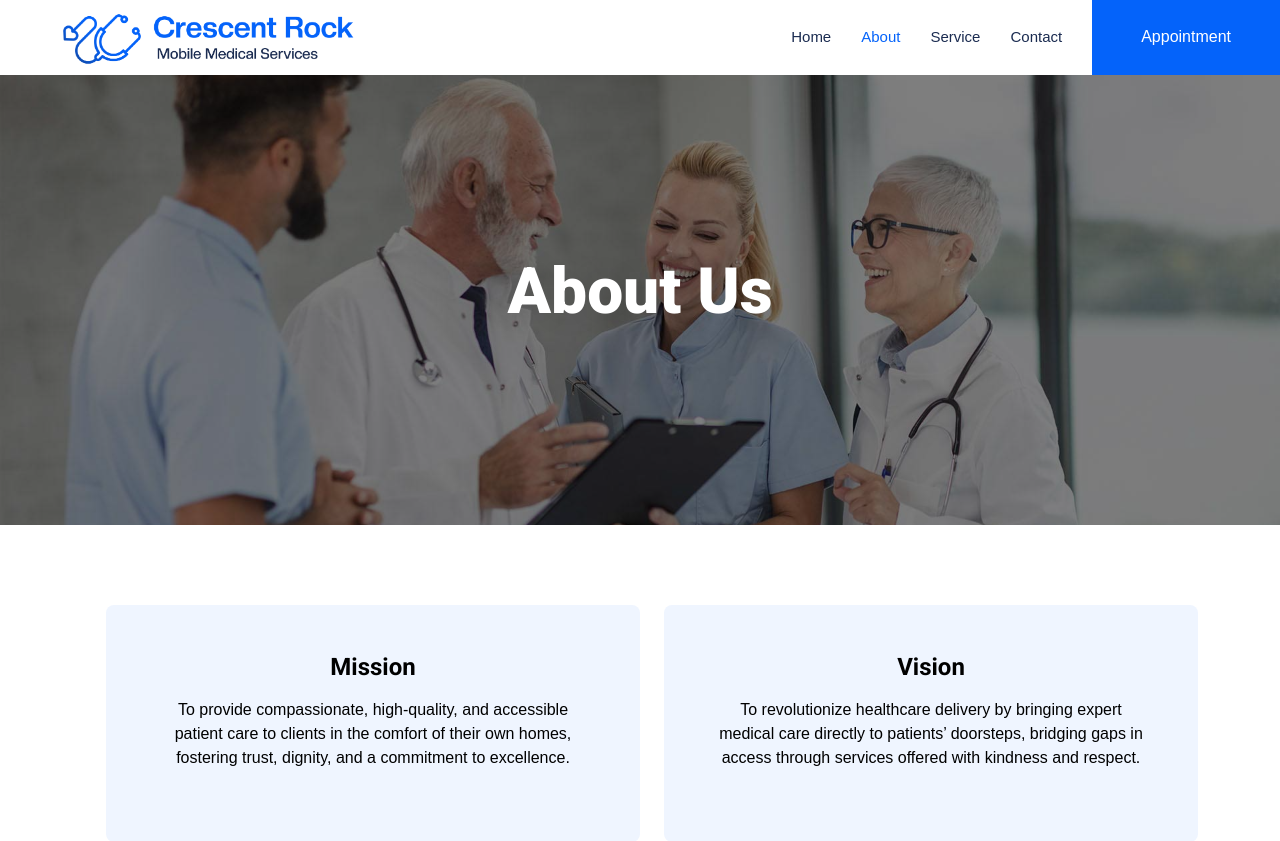
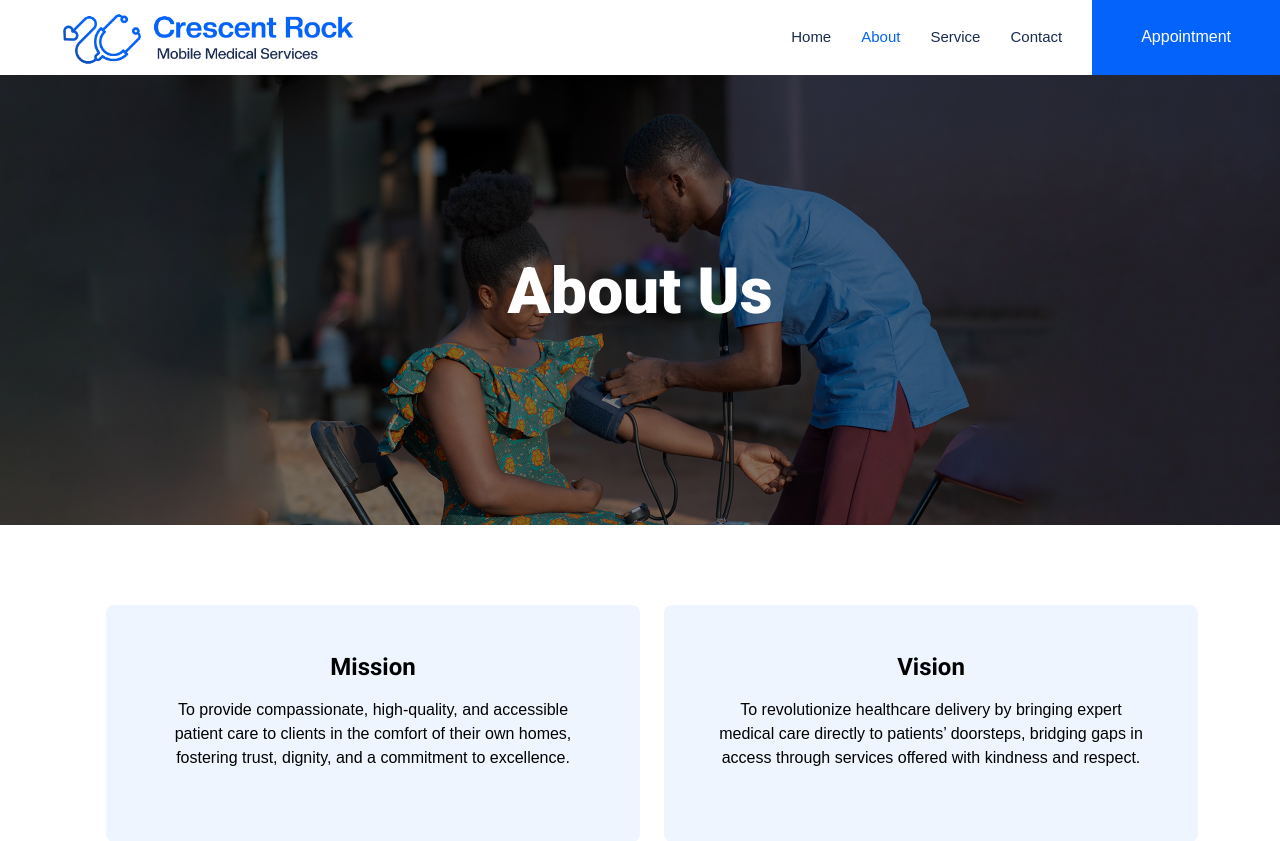
Before and after one commit to kasujjabash/Crescent-Rock, a Flask app: page /about in a window 1280 px wide. Shown: the top 841 px of the page. Run offline with Flask 3, Linux system fonts and the light colour scheme; some libraries are stand-ins or nearby versions.

Commit message:
Images and banners updated

```diff
--- a/static/css/style.css
+++ b/static/css/style.css
@@ -235,7 +235,19 @@
 }
 
 .page-header {
-    background: url(../img/header-page.jpg) top center no-repeat;
+    background: url(../img/about-banner.jpg) top center no-repeat;
+    background-size: cover;
+    text-shadow: 0 0 30px rgba(0, 0, 0, .1);
+}
+
+.about-header {
+    background: url(../img/about-us-banner.jpg) top center no-repeat;
+    background-size: cover;
+    text-shadow: 0 0 30px rgba(0, 0, 0, .1);
+}
+
+.contact-header {
+    background: url(../img/contact-us.jpg) top center no-repeat;
     background-size: cover;
     text-shadow: 0 0 30px rgba(0, 0, 0, .1);
 }
--- a/templates/about.html
+++ b/templates/about.html
@@ -63,7 +63,7 @@
 
 
     <!-- Page Header Start -->
-    <div class="container-fluid page-header py-5 mb-5 wow fadeIn" data-wow-delay="0.1s" style="height: 450px; display: flex; justify-content: center; align-items: center; position: relative; overflow: hidden;">
+    <div class="container-fluid about-header py-5 mb-5 wow fadeIn" data-wow-delay="0.1s" style="height: 450px; display: flex; justify-content: center; align-items: center; position: relative; overflow: hidden;">
         <!-- Overlay -->
         <div class="overlay" style="position: absolute; top: 0; left: 0; width: 100%; height: 100%; background: rgba(0, 0, 0, 0.5); z-index: 1;"></div>
 
--- a/templates/contact.html
+++ b/templates/contact.html
@@ -64,7 +64,7 @@
 
 
     <!-- Page Header Start -->
-    <div class="container-fluid page-header py-5 mb-5 wow fadeIn" data-wow-delay="0.1s" style="height: 450px; display: flex; justify-content: center; align-items: center; position: relative; overflow: hidden;">
+    <div class="container-fluid contact-header py-5 mb-5 wow fadeIn" data-wow-delay="0.1s" style="height: 450px; display: flex; justify-content: center; align-items: center; position: relative; overflow: hidden;">
         <!-- Overlay -->
         <div class="overlay" style="position: absolute; top: 0; left: 0; width: 100%; height: 100%; background: rgba(0, 0, 0, 0.5); z-index: 1;"></div>
 
--- a/templates/service.html
+++ b/templates/service.html
@@ -86,7 +86,7 @@
             <div class="row g-5">
                 <div class="col-lg-6 wow fadeIn" data-wow-delay="0.1s">
                     <div class="d-flex justify-content-center">
-                        <img class="img-fluid rounded w-75" src="static/img/about-1.jpg" alt="">
+                        <img class="img-fluid rounded w-75" src="static/img/service-image.jpg" alt="Services">
                     </div>
                 </div>
                 <div class="col-lg-6 wow fadeIn" data-wow-delay="0.5s">
```
Also changed, not shown: static/img/about-1.jpg, static/img/about-2.jpg, static/img/about-banner.jpg, static/img/about-us-banner.jpg (added), static/img/contact-us.jpg (added), static/img/service-image.jpg (added).
